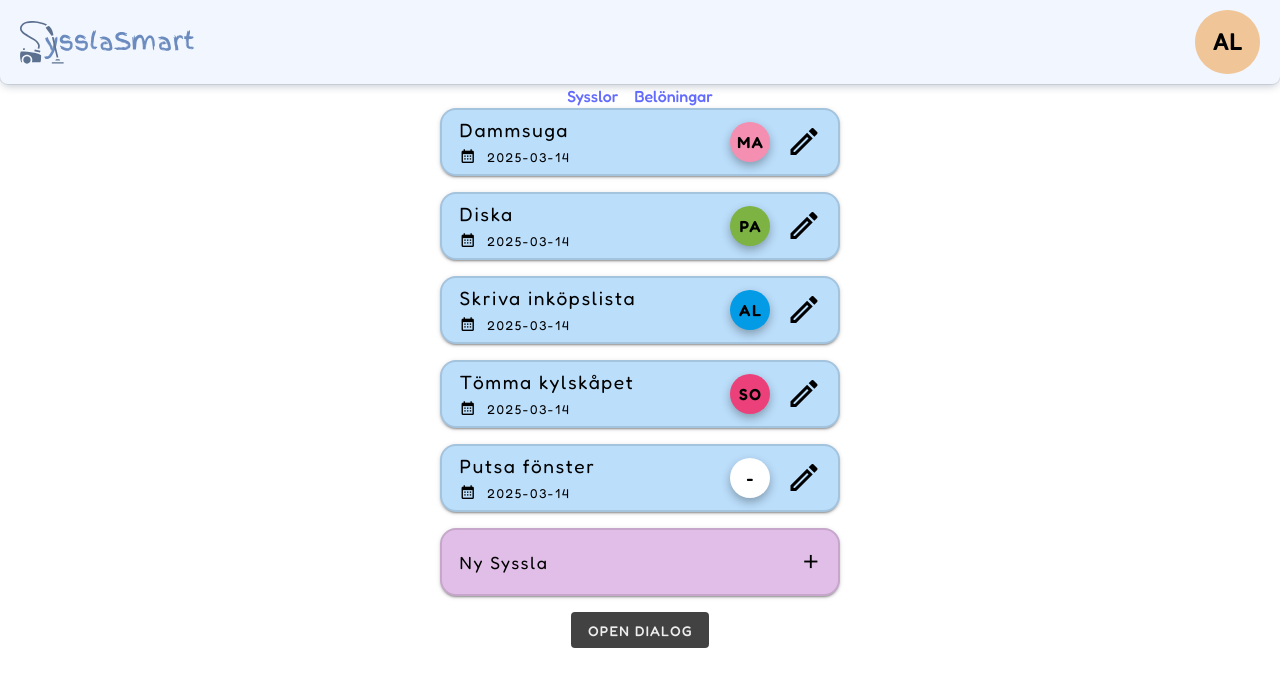
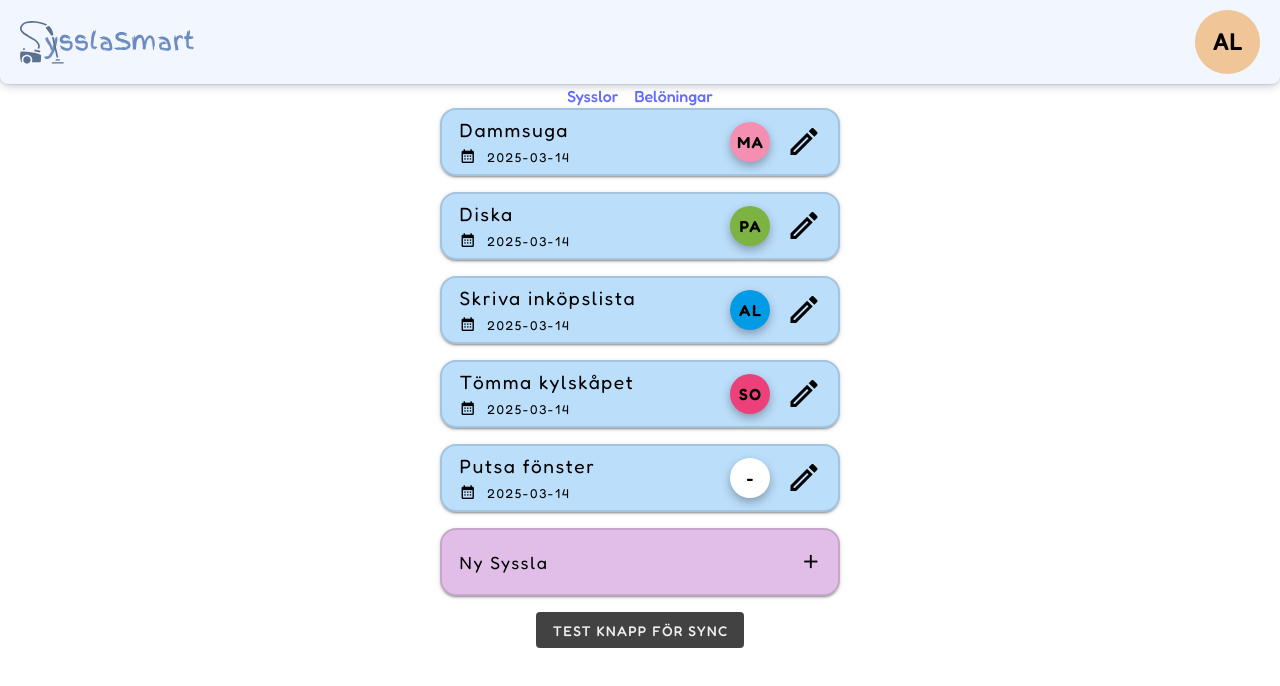
Before and after one commit to IT-Hogskolan-Stockholm/syssla-smart, a Vue app: page / in a window 1280 px wide. Shown: the top 686 px of the page. Built offline with nearby package versions, Linux system fonts and the light colour scheme.

Commit message:
Update Sync.vue

```diff
--- a/src/components/Sync.vue
+++ b/src/components/Sync.vue
@@ -12,7 +12,7 @@
       return 'Du måste skriva in en Hushållskod'
     },
     (value) => {
-      if (value.toLowerCase() === 'hsh1234') {
+      if (value.toLowerCase() === 'hsh-1234') {
         codeValid.value = true
         return true
       }
@@ -37,7 +37,7 @@
 <template>
   <v-dialog max-width="500" @update:model-value="resetDialog">
     <template v-slot:activator="{ props: activatorProps }">
-      <v-btn v-bind="activatorProps" color="surface-variant" text="Open Dialog" variant="flat"></v-btn>
+      <v-btn v-bind="activatorProps" color="surface-variant" text="Test knapp för Sync" variant="flat"></v-btn>
     </template>
 
     <template v-slot:default>
```
